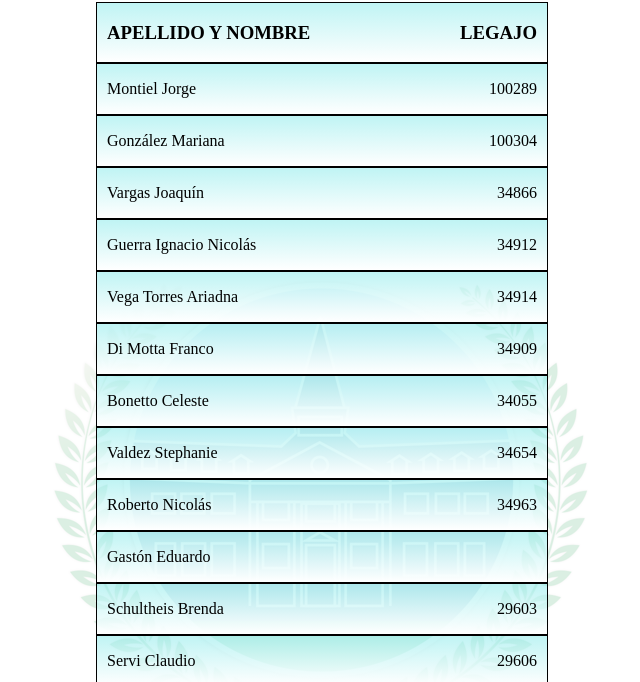
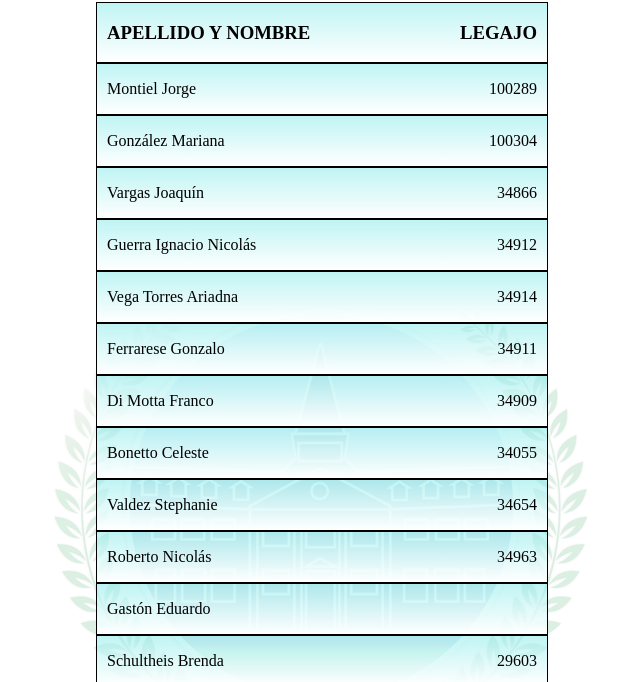
Before and after one commit to inspeccionesmjcpz/inspeccionesmjcpz, a plain HTML site: page index.html in a window 1280 px wide. Shown: the part 118-800 px from the top of the page, without its empty margins (319-959 px from the left). Drawn offline with Linux system fonts and the light colour scheme.

Commit message:
Update index.html

```diff
--- a/index.html
+++ b/index.html
@@ -35,6 +35,9 @@
             <div class="row-style">
               <p>Vega Torres Ariadna</p>
               <p>34914</p>
+            </div><div class="row-style">
+              <p>Ferrarese Gonzalo</p>
+              <p>34911</p>
             </div>
             <div class="row-style">
               <p>Di Motta Franco</p>
```
